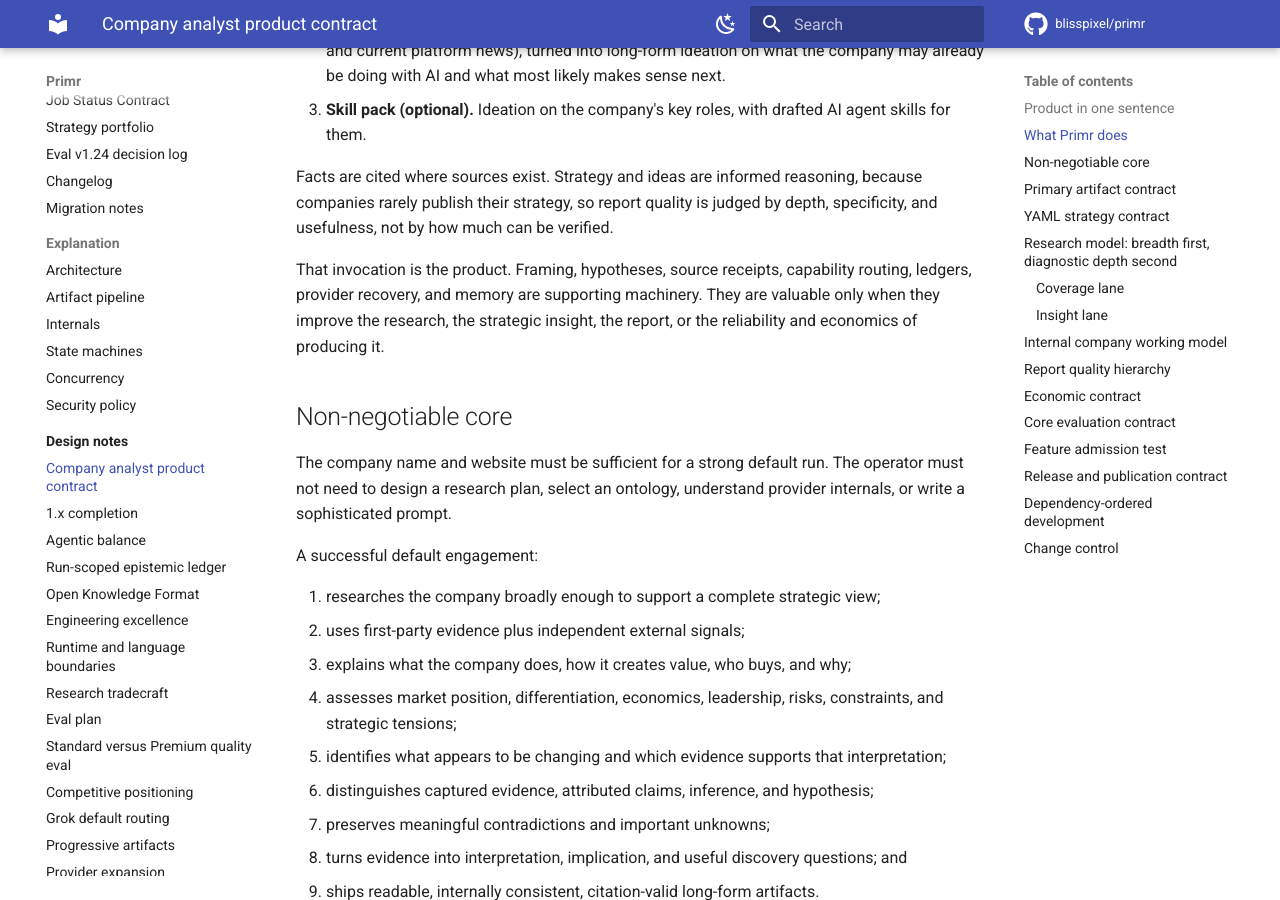
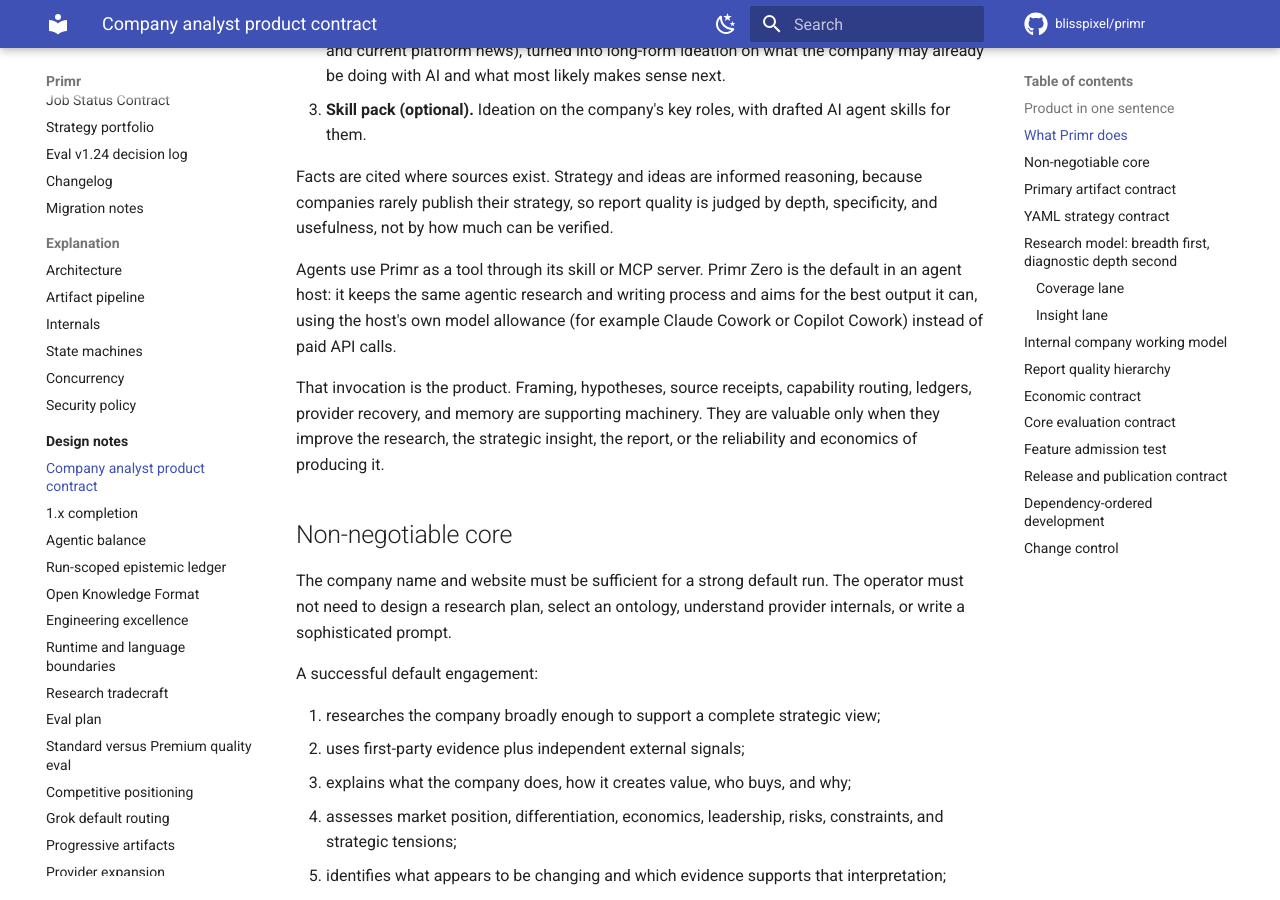
Before and after one commit to blisspixel/primr, an MkDocs documentation site: the page built from docs/design/company-analyst-product-contract.md, in a window 1280 px wide and 900 px high, scrolled down 644 px. Built offline with MkDocs 1.6.1 and Material for MkDocs 9.7.7, drawn with Linux system fonts in a browser that asks for light colours; comment, search, counter and statistics services are not loaded.

Commit message:
Explain agent use and Primr Zero alongside the three outputs

```diff
--- a/docs/design/company-analyst-product-contract.md
+++ b/docs/design/company-analyst-product-contract.md
@@ -31,6 +31,12 @@ primr "Company Name" https://company.example
 Facts are cited where sources exist. Strategy and ideas are informed reasoning,
 because companies rarely publish their strategy, so report quality is judged
 by depth, specificity, and usefulness, not by how much can be verified.
+
+Agents use Primr as a tool through its skill or MCP server. Primr Zero is the
+default in an agent host: it keeps the same agentic research and writing
+process and aims for the best output it can, using the host's own model
+allowance (for example Claude Cowork or Copilot Cowork) instead of paid API
+calls.
 
 That invocation is the product. Framing, hypotheses, source receipts,
 capability routing, ledgers, provider recovery, and memory are supporting
```
Also changed, not shown: README.md (+7 -0 lines).
